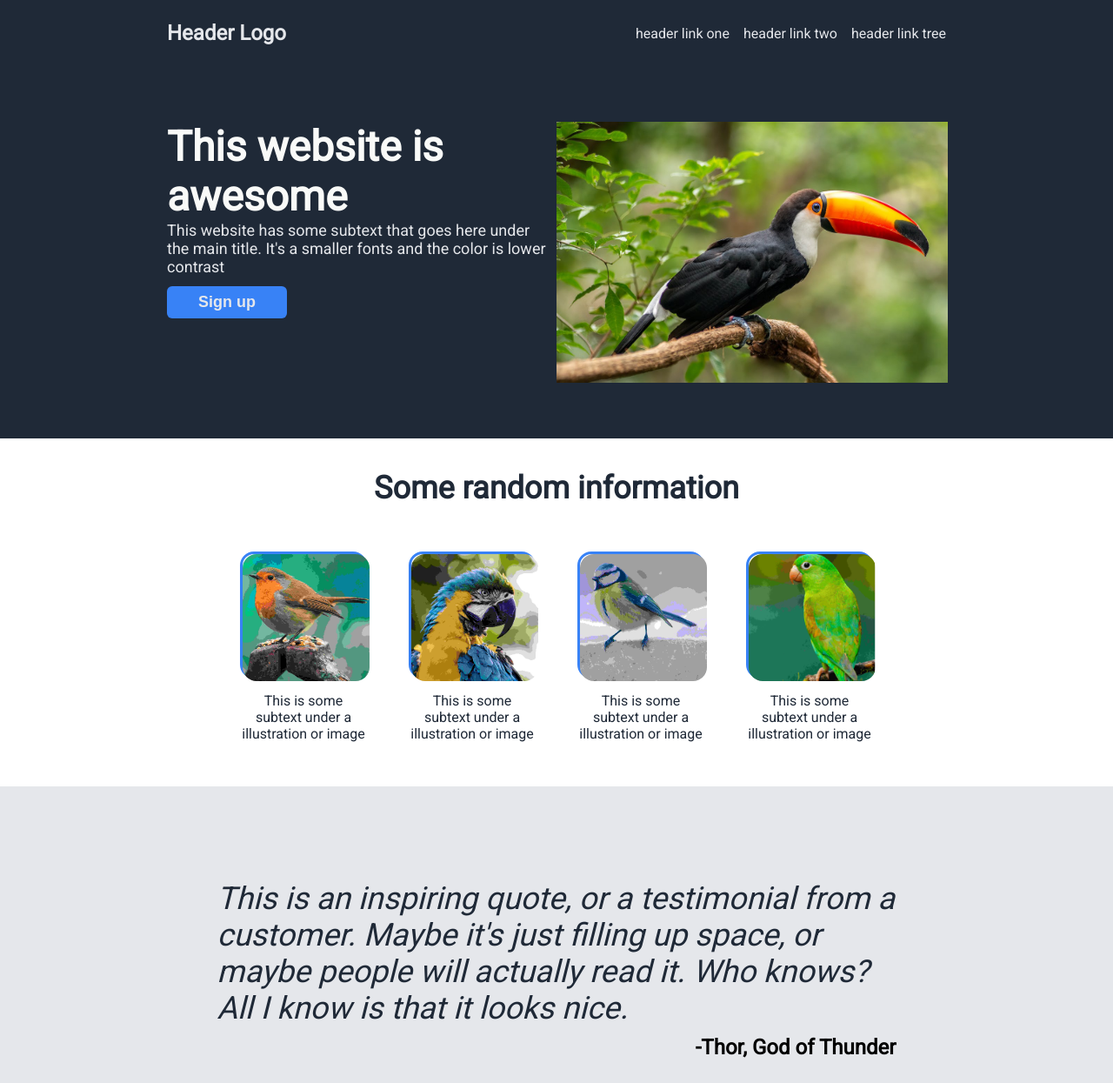
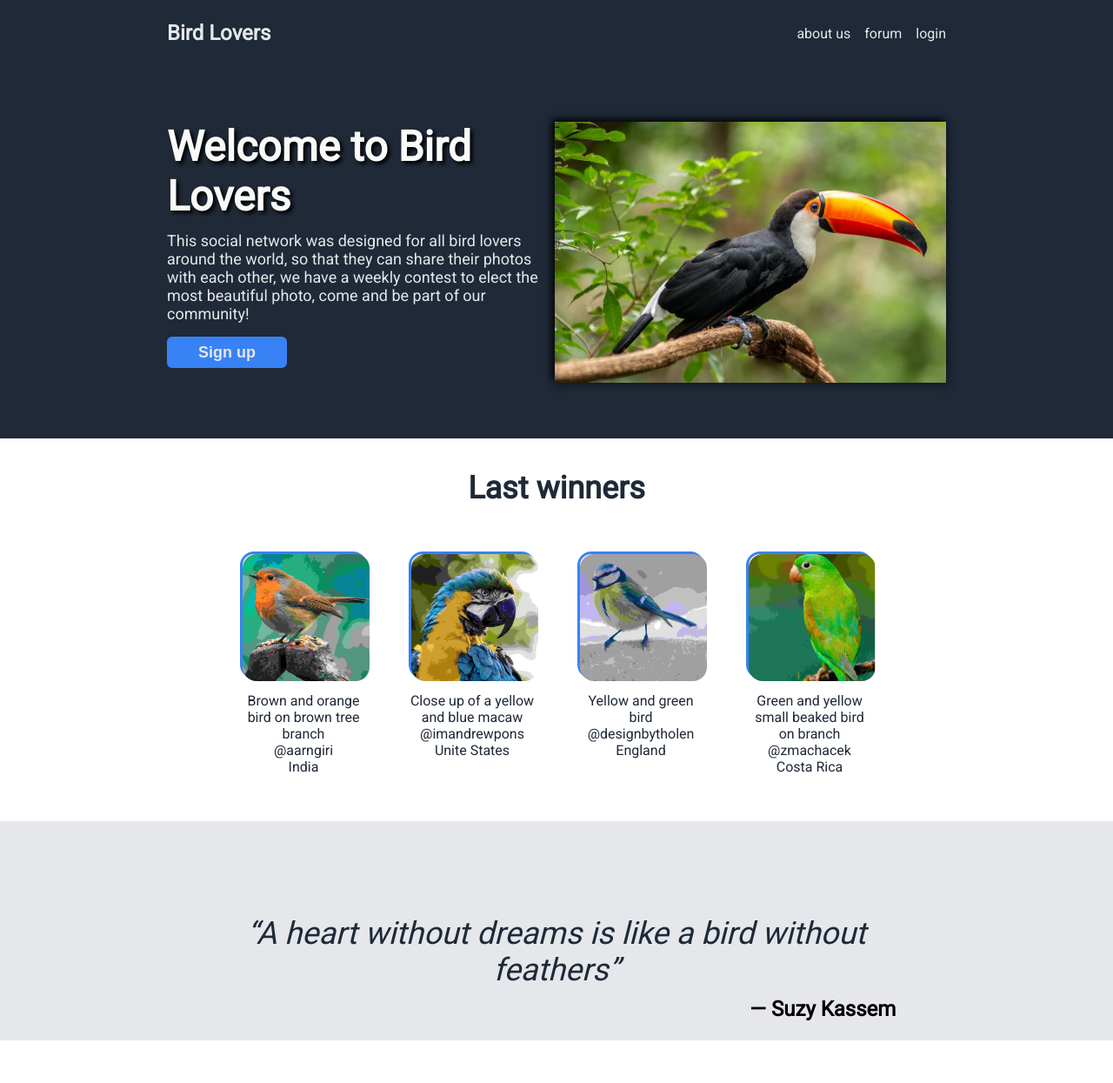
Before and after one commit to Hallimasa/Odin-Landing-Page, a plain HTML site: page index.html in a window 1280 px wide. Shown: the top 1245 px of the page at 87% size. Drawn offline with Linux system fonts and the light colour scheme.

Commit message:
*Added some custon text to the webpage *Added source for the images used *Added hover functionality to buttons *Added Shadow to header image and header text

```diff
--- a/index.html
+++ b/index.html
@@ -12,52 +12,59 @@
     <div class="header">
         <div class="h-top">
             <div class="h-top-logo" style="font-weight: 900; font-size: 24px;">
-                <p>Header Logo</p>
+                <p>Bird Lovers</p>
             </div>
             <div class="h-top-button" style="font-size: 16px">
-                <a href="#">header link one</a>
-                <a href="#">header link two</a>
-                <a href="#">header link tree</a>
+                <a href="#">about us</a>
+                <a href="#">forum</a>
+                <a href="#">login</a>
             </div>
         </div>
         <div class="h-bot">
             <div class="h-bot-box1">
-                <p style="font-size: 48px; font-weight: 900; color: #F9FAF8;">This website is awesome</p>
-                <p style="font-size: 18px;color: #E5E7EB;">This website has some subtext that goes here under the main title. It's a smaller fonts and the color is lower contrast</p>
+                <p style="text-shadow: 3px 3px 4px black; font-size: 48px; font-weight: 900; color: #F9FAF8;margin-bottom:12px;">Welcome to Bird Lovers</p>
+                <p style="font-size: 18px;color: #E5E7EB; margin-bottom:24px;">This social network was designed for all bird lovers around the world, so that they can share their photos with each other, we have a weekly contest to elect the most beautiful photo, come and be part of our community!</p>
                 <button style="font-size:18px; font-weight: 600;"><a href="#">Sign up</a></button>
             </div>
-            <div class="h-bot-box2">
-                <img src="./images/pexels-tiago-l-br-4468188.jpeg" title="pexels-tiago-l-br-4468188" alt="pexels-tiago-l-br-4468188" width=auto height=300px>
+            <div style="box-shadow:#151c25 3px 3px 8px, -3px -3px 8px; width: fit-content;">
+                <img src="./images/pexels-tiago-l-br-4468188.jpeg" title="beautiful toucan by @tiagolinobr - Brazil" alt="pexels-tiago-l-br-4468188" width=auto height=300px>
             </div>
         </div>
     </div>
-
     <div class="randominfo">
-        <p style="color:#1F2937;font-size:36px; font-weight:900; margin: 36px 0">Some random information</p>
+        <p style="color:#1F2937;font-size:36px; font-weight:900; margin: 36px 0">Last winners</p>
         <div class="ri-container">
             <div class="ri-container-cell">
                 <div class="ri-container-cell-box">
                     <img src="./images/aarn-giri-3lGi0BXJ1W0-unsplash.jpg" title="aarn-giri-3lGi0BXJ1W0-unsplash" alt="aarn-giri-3lGi0BXJ1W0-unsplash">
                 </div>
-                <p>This is some subtext under a illustration or image</p>
+                <p style="margin-bottom: 0;">Brown and orange bird on brown tree branch</p>
+                <p style="margin: 0 0;">@aarngiri</p>
+                <p style="margin: 0 0 12px 0;">India</p>
             </div>
             <div class="ri-container-cell">
                 <div class="ri-container-cell-box">
                     <img src="./images/andrew-pons-lylCw4zcA7I-unsplash.jpg" title="andrew-pons-lylCw4zcA7I-unsplash" alt="andrew-pons-lylCw4zcA7I-unsplash">
                 </div>
-                <p style="color: #1F2937">This is some subtext under a illustration or image</p>
+                <p style="margin-bottom: 0;">Close up of a yellow and blue macaw</p>
+                <p style="margin: 0 0;">@imandrewpons</p>
+                <p style="margin: 0 0 12px 0;">Unite States</p>
             </div>
             <div class="ri-container-cell">
                 <div class="ri-container-cell-box">
                     <img src="./images/regine-tholen-TBf7nD07dfc-unsplash.jpg" title="regine-tholen-TBf7nD07dfc-unsplash" alt="regine-tholen-TBf7nD07dfc-unsplash">
                 </div>
-                <p style="color: #1F2937">This is some subtext under a illustration or image</p>
+                <p style="margin-bottom: 0;">Yellow and green bird</p>
+                <p style="margin: 0 0;">@designbytholen</p>
+                <p style="margin: 0 0 12px 0;">England</p>
             </div>
             <div class="ri-container-cell">
                 <div class="ri-container-cell-box">
                     <img src="./images/zdenek-machacek-OlKkCmToXEs-unsplash.jpg" title="zdenek-machacek-OlKkCmToXEs-unsplash" alt="zdenek-machacek-OlKkCmToXEs-unsplash">
                 </div>
-                <p style="color: #1F2937">This is some subtext under a illustration or image</p>
+                <p style="margin-bottom: 0;">Green and yellow small beaked bird on branch</p>
+                <p style="margin: 0 0;">@zmachacek</p>
+                <p style="margin: 0 0 12px 0;">Costa Rica</p>
             </div>
         </div>
     </div>
@@ -65,10 +72,10 @@
     <div class="quote">
         <div class="quote-container">
             <div id="quotetext">
-                <p style="font-size: 36px; font-style:italic ; color: #1F2937; font-weight: 50;">This is an inspiring quote, or a testimonial from a customer. Maybe it's just filling up space, or maybe people will actually read it. Who knows? All I know is that it looks nice.</p>
+                <p style="text-align: center;font-size: 36px; font-style:italic ; color: #1F2937; font-weight: 50;">“A heart without dreams is like a bird without feathers”</p>
             </div>
             <div class="quote-author">
-                <p style="font-size: 24px;font-weight: 900;">-Thor, God of Thunder</p>
+                <p style="font-size: 24px;font-weight: 900;">— Suzy Kassem</p>
             </div>
         </div>
     </div>
@@ -77,8 +84,8 @@
         <div class="a-container">
             <div class="a-container-cell">
                 <div>
-                    <p style="font-weight: 600; font-size: 18px; color: #E5E7EB;">Call to action! It's time!</p>
-                    <p style="font-size: 16px; color: #E5E7EB; margin: -18px 0 0 0 ;">Sign up for our product by clicking that button right over there</p>
+                    <p style="font-weight: 600; font-size: 18px; color: #E5E7EB;">Share your photos with us!</p>
+                    <p style="font-size: 16px; color: #E5E7EB; margin: -8px 0 0 0 ;">Sign up to our social network by clicking this button</p>
                 </div>
                 <div>
                     <button style="font-size:18px; font-weight: 600;"><a href="#">Sign up</a></button>
@@ -88,7 +95,7 @@
     </div>
 
     <div class="footer">
-        <p>Copyright ©  The Odin Project 2023</p>
+        <p>Copyright ©  Bird Lovers 2023</p>
     </div>
 </body>
 </html>
--- a/styles.css
+++ b/styles.css
@@ -45,13 +45,18 @@ a {
     margin: 0;
 }
 
-.h-bot-box1 button {
+.h-bot-box1 button a {
     background-color: #3882F6;
     color: #E5E7EB;
     padding: 8px 36px;
     border-radius: 6px;
-    margin-top: 12px;
     border-style: none;
+    transition-duration: 0.4s;
+}
+
+.h-bot-box1 button:hover a {
+    background-color: #E5E7EB;
+    color: #1F2937;
 }
 
 /* -------------------randon info------------------- */
@@ -60,7 +65,7 @@ a {
     display:flex;
     flex-direction: column;
     align-items: center;
-    height: 400px;
+    height: 440px;
 }
 
 .ri-container {
@@ -99,7 +104,7 @@ a {
 
 .quote {
     background-color: #E5E7EB;
-    height: 360px;
+    height: 252px;
     display: flex;
     flex-direction: column;
 }
@@ -150,6 +155,11 @@ a {
     margin: 32px 0;
 }
 
+.a-container-cell > div > p {
+    margin: 8px 0;
+    padding: 0;
+}
+
 button {
     padding: 0;
     margin: 0;
@@ -163,6 +173,12 @@ button {
     padding: 8px 36px;
     border-radius: 6px;
     margin-top: 12px;
+    transition-duration: 0.4s;
+}
+
+.a-container-cell button:hover a {
+    background-color: #E5E7EB;
+    color: #3882F6;
 }
 
 
```
